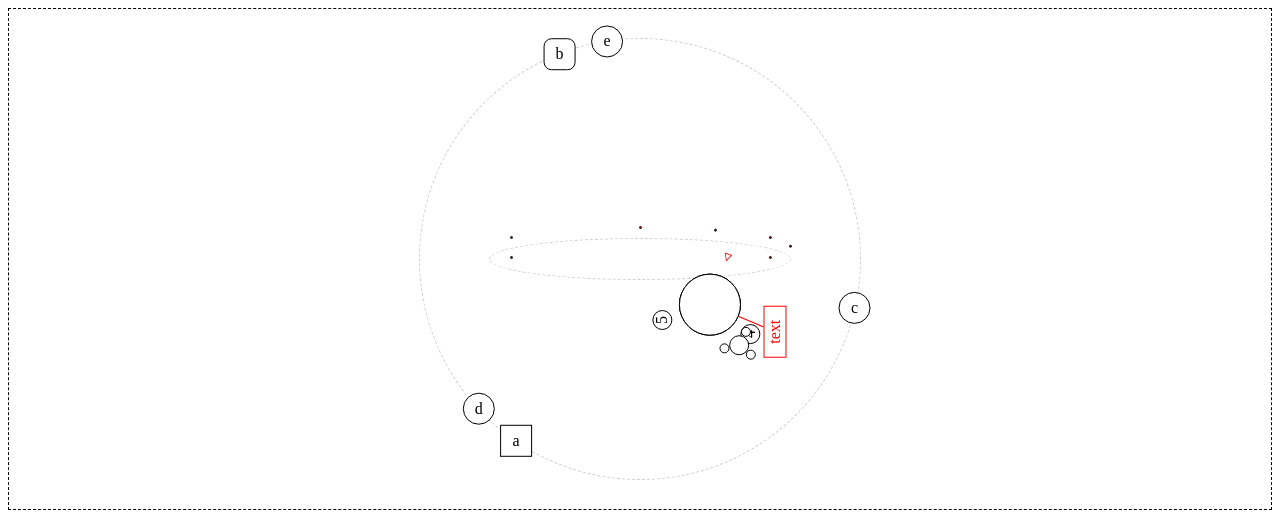
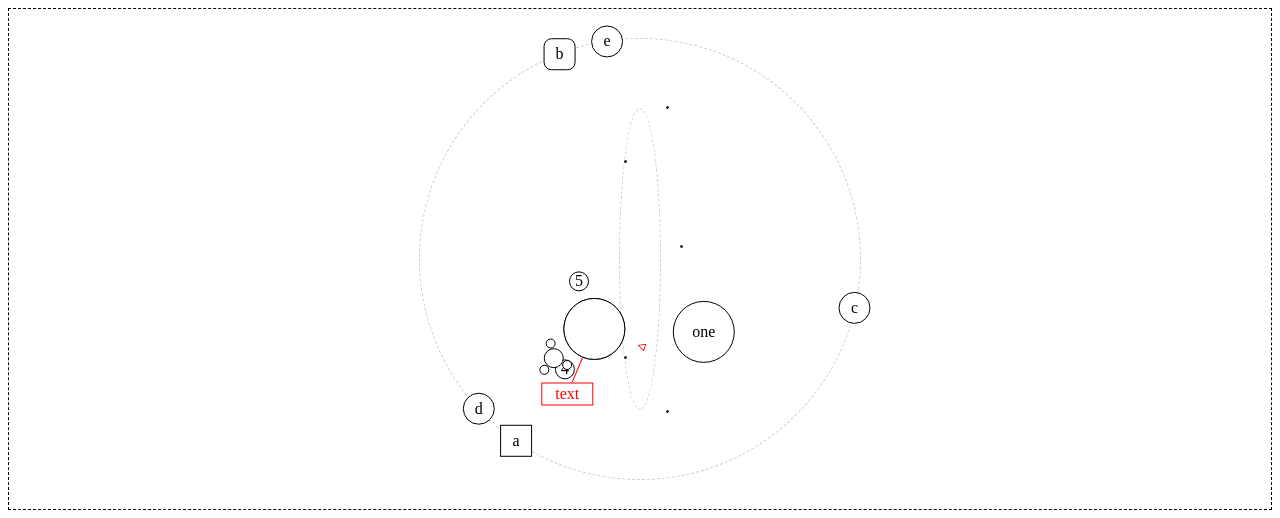
Before and after one commit to zumerlab/orbit, a plain HTML site: page index.html in a window 1280 px wide. Drawn offline with Linux system fonts and the light colour scheme.

Commit message:
ABS - elipsis 2

```diff
--- a/index.css
+++ b/index.css
@@ -96,7 +96,7 @@
   .level-1 {
     width: 40px;
     height: 300px;
-    rotate: -90deg;
+    rotate: 0deg;
   }
   .level-2 {
     width: calc(var(--distance2) * 2);
@@ -197,19 +197,19 @@
     grid-area: 1/1/1/1;
   }
   .rad:nth-child(1) {
-    transform: translate(20px, 0)
+    transform: translate(16px, 152px)
   }
   .rad:nth-child(2) {
-    transform: translate(17.320508075688775px, 74.99999999999999px)
+    transform: translate(-26px, 98px)
   }
   .rad:nth-child(3) {
-    transform: translate(10.000000000000002px, 129.9038105676658px)
+    transform: translate(-26px,-98px)
   }
   .rad:nth-child(4) {
-    transform: translate(1.2246467991473533px, 150px)
+    transform: translate(16px, -152px)
   }
   .rad:nth-child(5) {
-    transform: translate(-9.999999999999996px, 129.9px)
+    transform: translate(30px, -13px)
   }
   .rad:nth-child(6) {
     transform: translate(-10px, -129px)
--- a/index.html
+++ b/index.html
@@ -10,8 +10,6 @@
 <body>
     <div class="ring">
         <div class="level-1 items-3">
-          <div class="rad"></div>
-          <div class="rad"></div>
           <div class="rad"></div>
           <div class="rad"></div>
           <div class="rad"></div>
```
Also changed, not shown: README.md.
